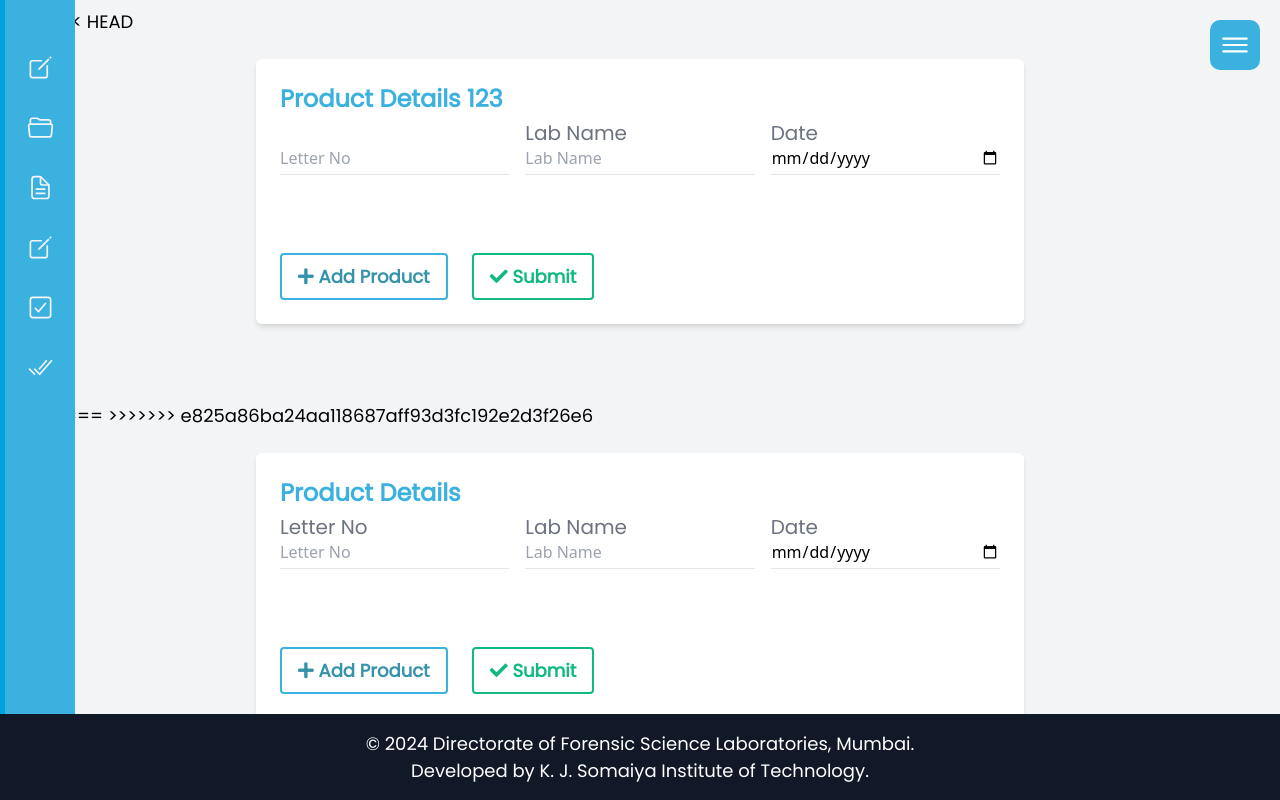
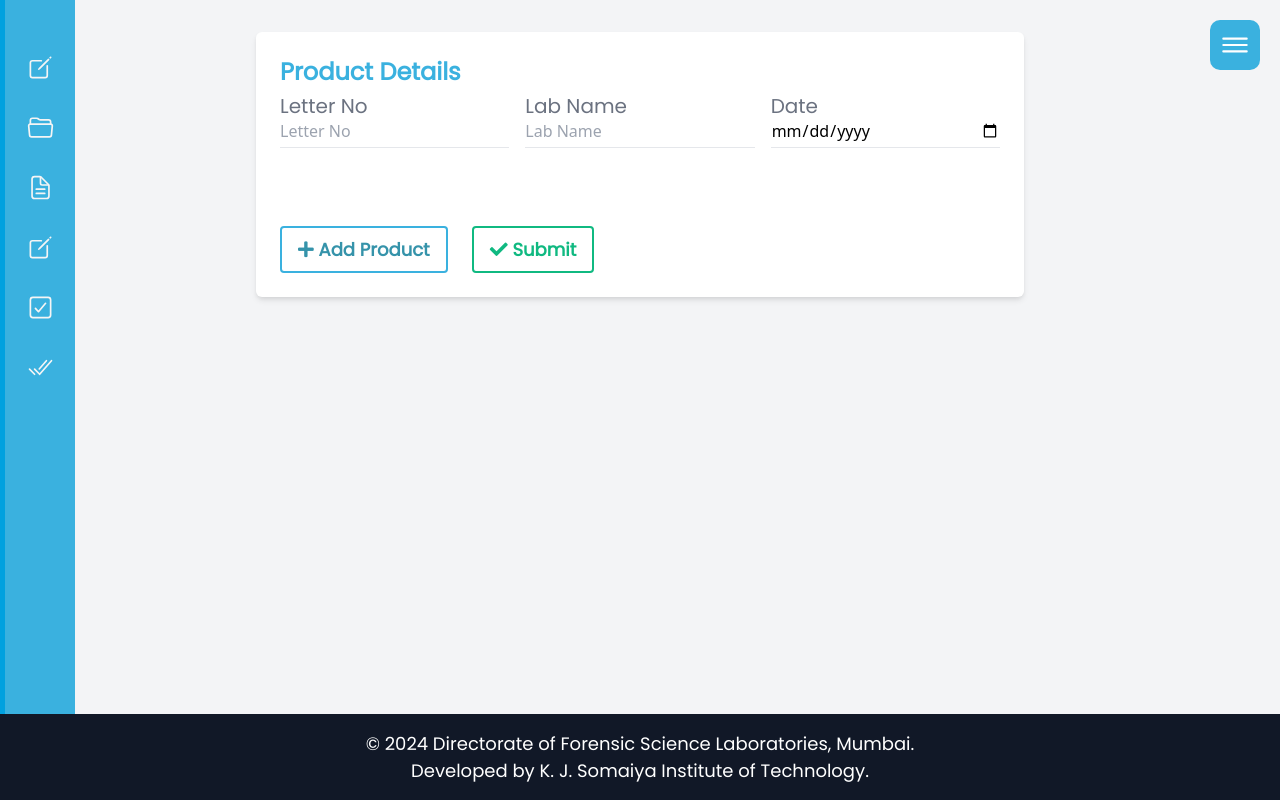
Before and after one commit to samarth23-tech23/DFSL, a Django app: page /letterGenerate/form/ in a window 1280 px wide. Run offline with Django 5.2, Linux system fonts and the light colour scheme.

Commit message:
updated code

```diff
--- a/letterCreation/templates/form1.html
+++ b/letterCreation/templates/form1.html
@@ -136,55 +136,6 @@
 
 
 <body class="bg-gray-100">
-<<<<<<< HEAD
-
-    <div class="container mx-auto py-6">
-        <div class="max-w-3xl mx-auto bg-white p-6 rounded-md shadow-md">
-            <h2 class="text-2xl font-bold mb-4 title-custom-color">Product Details 123</h2>
-            <div class="flex flex-wrap">
-                <div class="relative flex-1 mr-4">
-                    <input placeholder="Letter No" type="text" id="letter_no" name="letter_no" class="input-line peer h-11 w-full border-b border-blue-gray-200 bg-transparent pt-4 pb-1.5 font-sans text-base font-normal text-blue-gray-700 outline outline-0 transition-all placeholder-shown:border-blue-gray-200 focus:border-gray-900 focus:outline-0 disabled:border-0 disabled:bg-blue-gray-50" />
-                    <label for="letter_no" class="text-xl after:content[' '] absolute left-0 -top-2.5 flex w-full select-none !overflow-visible truncate text-base font-normal leading-tight text-gray-500 transition-all after:absolute after:-bottom-2.5 after:block after:w-full after:scale-x-0 after:border-b-2 after:border-gray-500 after:transition-transform after:duration-300 peer-placeholder-shown:leading-tight peer-placeholder-shown:text-blue-gray-500 peer-focus:text-base peer-focus:leading-tight peer-focus:text-gray-900 peer-focus:after:scale-x-100 peer-focus:after:border-gray-900 peer-disabled:text-transparent peer-disabled:peer-placeholder-shown:text-blue-gray-500">
-
-                    </label>
-                </div>
-                <div class="relative flex-1 mr-4">
-                    <input placeholder="Lab Name" type="text" id="lab_name" name="lab_name" class="input-line peer h-11 w-full border-b border-blue-gray-200 bg-transparent pt-4 pb-1.5 font-sans text-base font-normal text-blue-gray-700 outline outline-0 transition-all placeholder-shown:border-blue-gray-200 focus:border-gray-900 focus:outline-0 disabled:border-0 disabled:bg-blue-gray-50" />
-                    <label for="lab_name" class="text-xl after:content[' '] absolute left-0 -top-2.5 flex w-full select-none !overflow-visible truncate text-base font-normal leading-tight text-gray-500 transition-all after:absolute after:-bottom-2.5 after:block after:w-full after:scale-x-0 after:border-b-2 after:border-gray-500 after:transition-transform after:duration-300 peer-placeholder-shown:leading-tight peer-placeholder-shown:text-blue-gray-500 peer-focus:text-base peer-focus:leading-tight peer-focus:text-gray-900 peer-focus:after:scale-x-100 peer-focus:after:border-gray-900 peer-disabled:text-transparent peer-disabled:peer-placeholder-shown:text-blue-gray-500">
-                        Lab Name
-                    </label>
-                </div>
-                <div class="relative flex-1">
-                    <input placeholder="Date" type="date" id="letter_date" name="letter_date" class="input-line peer h-11 w-full border-b border-blue-gray-200 bg-transparent pt-4 pb-1.5 font-sans text-base font-normal text-blue-gray-700 outline outline-0 transition-all placeholder-shown:border-blue-gray-200 focus:border-gray-900 focus:outline-0 disabled:border-0 disabled:bg-blue-gray-50" />
-                    <label for="letter_date" class="text-xl after:content[' '] absolute left-0 -top-2.5 flex w-full select-none !overflow-visible truncate text- font-normal leading-tight text-gray-500 transition-all after:absolute after:-bottom-2.5 after:block after:w-full after:scale-x-0 after:border-b-2 after:border-gray-500 after:transition-transform after:duration-300 peer-placeholder-shown:leading-tight peer-placeholder-shown:text-blue-gray-500 peer-focus:text-base peer-focus:leading-tight peer-focus:text-gray-900 peer-focus:after:scale-x-100 peer-focus:after:border-gray-900 peer-disabled:text-transparent peer-disabled:peer-placeholder-shown:text-blue-gray-500">
-                        Date
-                    </label>
-                </div>
-            </div><br><br>
-            <div id="productDetails">
-                <!-- Product Detail Section -->
-            </div>
-            {% comment %} <button onclick="addProduct()" class="btn font-bold py-2 px-4 rounded mt-6 mr-6"><i class="fas fa-plus"></i>Add Product
-        </button>
-        <button
-          onclick="submitForm()"
-          class="border-2 border-green-500 text-green-500 hover:bg-green-500 hover:text-white font-bold py-2 px-4 rounded mt-4">
-          <i class="fas fa-check"></i> Submit</button> {% endcomment %}
-
-          <div class="flex justify-start">
-            <button onclick="addProduct()" class="btn font-bold py-2 px-4 rounded mt-6 mr-6">
-                <i class="fas fa-plus"></i> Add Product
-            </button>
-            <button onclick="submitForm()" class="border-2 border-green-500 text-green-500 hover:bg-green-500 hover:text-white font-bold py-2 px-4 rounded mt-6">
-                <i class="fas fa-check"></i> Submit
-            </button>
-        </div>
-
-
-        </div>
-    </div><br><br>
-=======
->>>>>>> e825a86ba24aa118687aff93d3fc192e2d3f26e6
 
 
    <div class="container mx-auto py-6">
```
